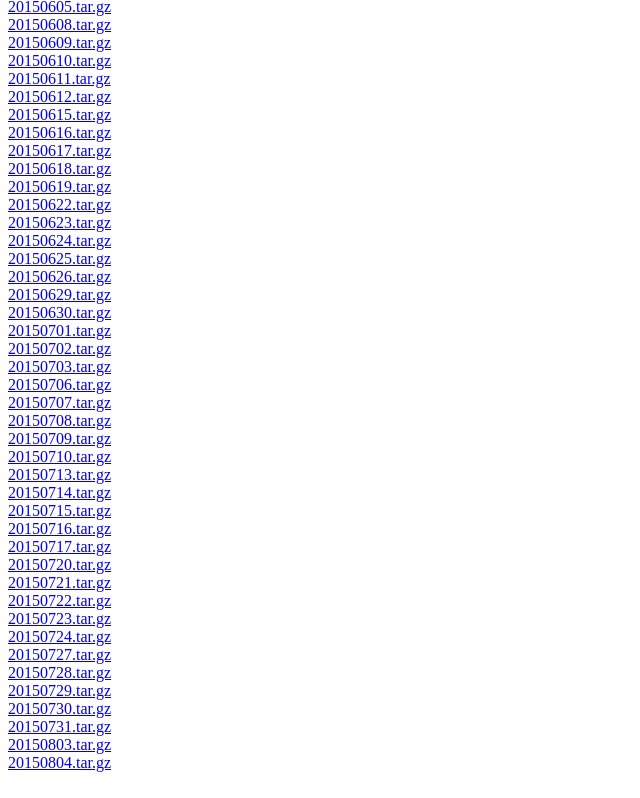
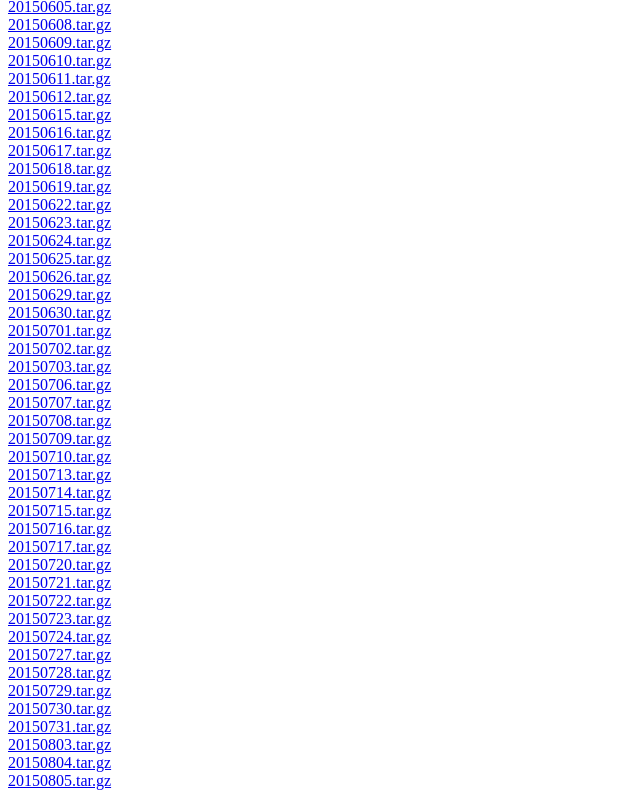
Before and after one commit to eliangcs/pystock-data, a plain HTML site: page 2015/index.html in a window 1280 px wide. Shown: the part 1000-1798 px from the top of the page, without its empty margins (0-640 px from the left). Drawn offline with Linux system fonts and the light colour scheme.

Commit message:
20150805

```diff
--- a/2015/index.html
+++ b/2015/index.html
@@ -97,4 +97,5 @@
 <a href="20150731.tar.gz">20150731.tar.gz</a><br>
 <a href="20150803.tar.gz">20150803.tar.gz</a><br>
 <a href="20150804.tar.gz">20150804.tar.gz</a><br>
+<a href="20150805.tar.gz">20150805.tar.gz</a><br>
 </body></html>
```
Also changed, not shown: 2015/index.txt, 1 other file.
